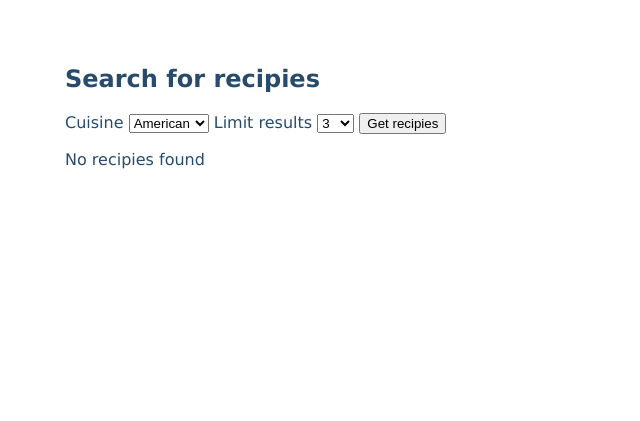
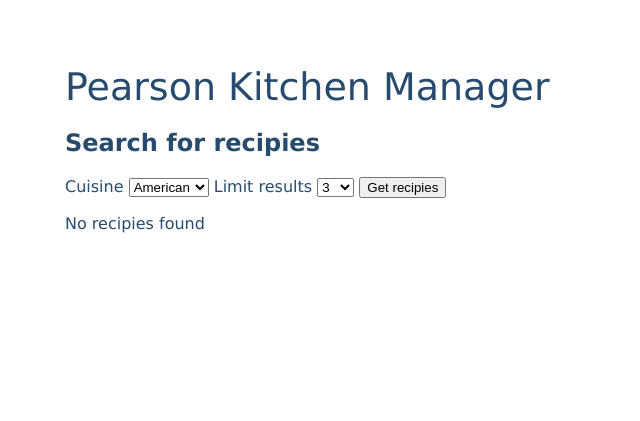
Before and after one commit to sonalijoshi/hackathon_2013, a plain HTML site: page index.html in a window 1280 px wide. Shown: the whole page, without its empty margins (0-640 px from the left). Drawn offline with nearby package versions, Linux system fonts and the light colour scheme.

Commit message:
adding name

```diff
--- a/index.html
+++ b/index.html
@@ -69,6 +69,7 @@ filter: progid:DXImageTransform.Microsoft.gradient( startColorstr='#ffffff', end
 		</div> -->
 		<div>
 		<!-- <img src="http://site-bucket-301a95fb.s3.amazonaws.com/challenges/1.medium.png?1366624324" style="width: 468;padding-bottom:55px;padding-left: 22px;"/> -->
+		<h class="font" style="font-size: 38px;">Pearson Kitchen Manager</h>
 		<div class="font"><h2>Search for recipies</h2></div>
 		<form id="searchForm" class="font">
 			<label for="cuisine">Cuisine</label>
```
